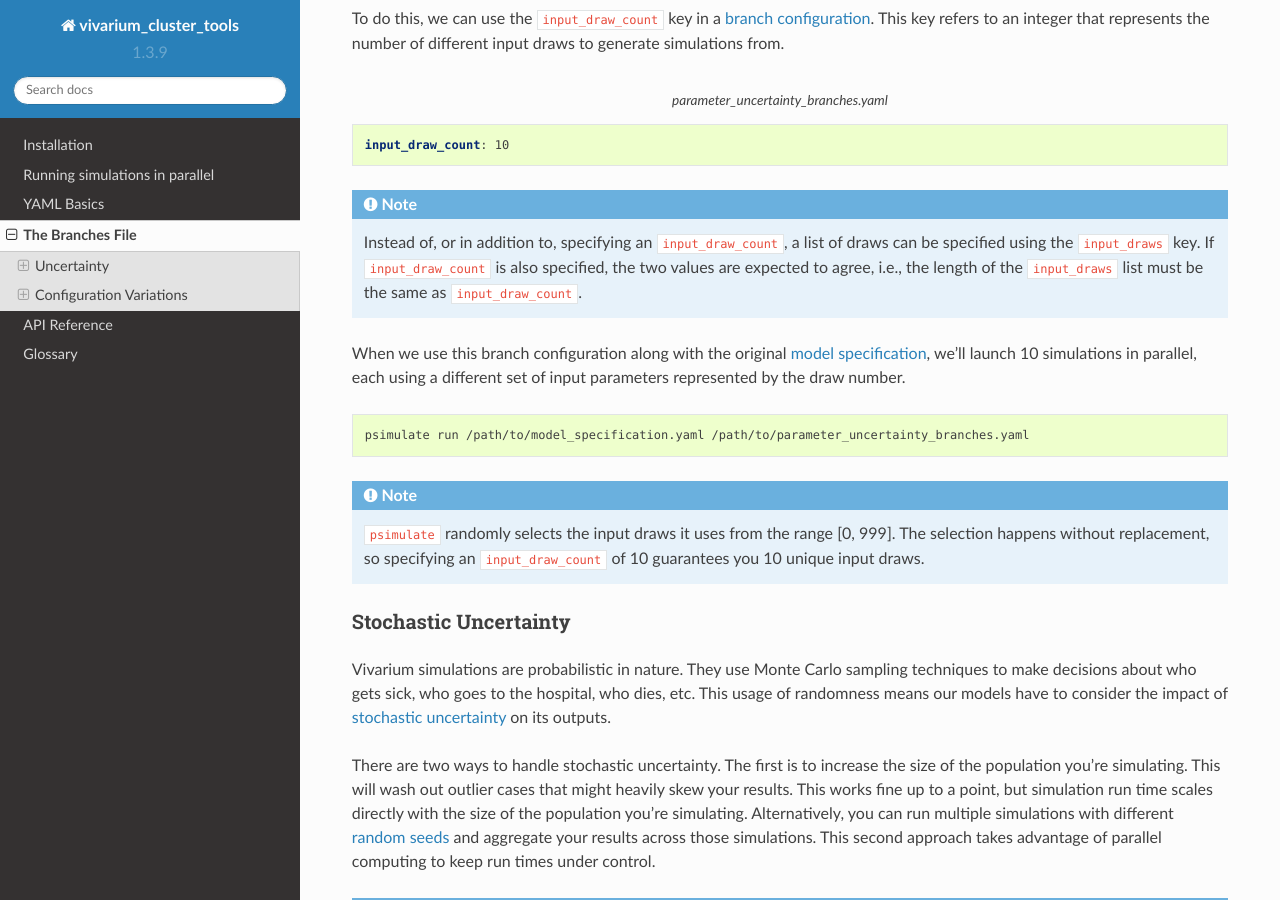
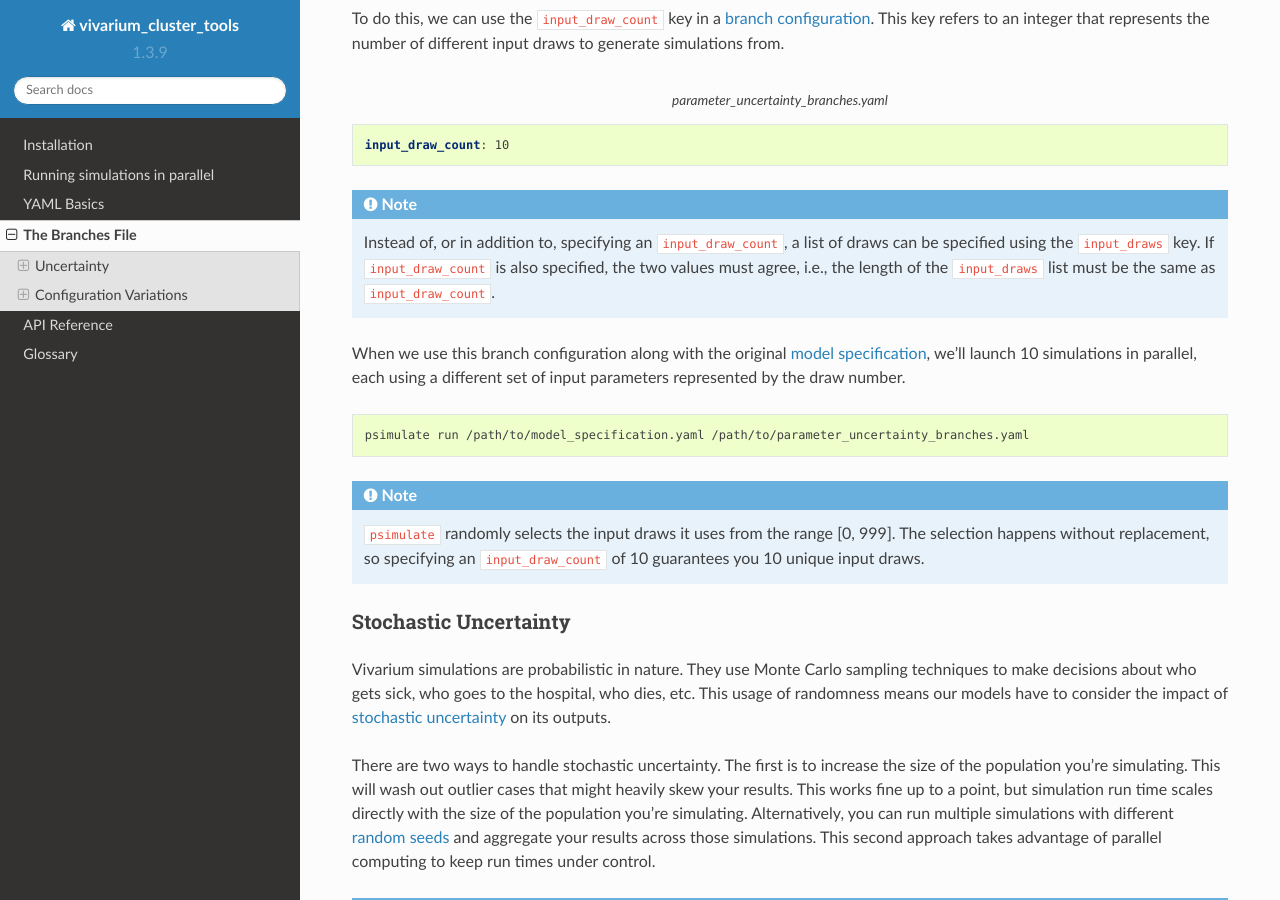
Before and after one commit to ihmeuw/vivarium_cluster_tools, a Sphinx documentation site: the page built from docs/source/branch.rst, in a window 1280 px wide and 900 px high, scrolled down 1104 px. Built offline with Sphinx 7.4.7 and the Read the Docs theme 2.0.0, drawn with Linux system fonts in a browser that asks for light colours.

Commit message:
doc edit

```diff
--- a/docs/source/branch.rst
+++ b/docs/source/branch.rst
@@ -48,7 +48,7 @@ This key refers to an integer that represents the number of different input draw
 
 .. note::
     Instead of, or in addition to, specifying an ``input_draw_count``, a list of draws can be specified using the
-    ``input_draws`` key. If ``input_draw_count`` is also specified, the two values are expected to agree, i.e., the
+    ``input_draws`` key. If ``input_draw_count`` is also specified, the two values must agree, i.e., the
     length of the ``input_draws`` list must be the same as ``input_draw_count``.
 
 When we use this branch configuration along with the original :term:`model specification<Model Specification>`,
```
